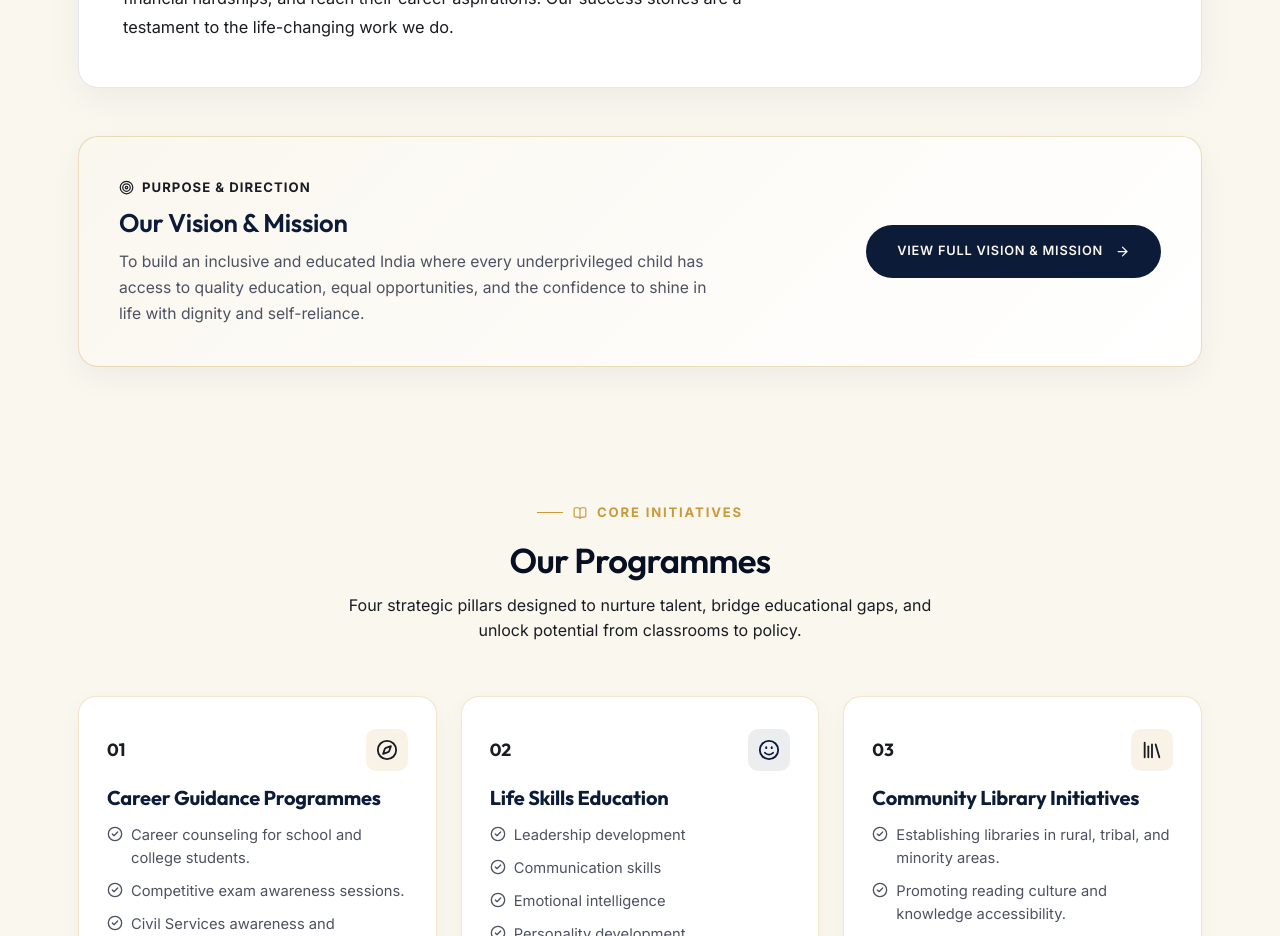
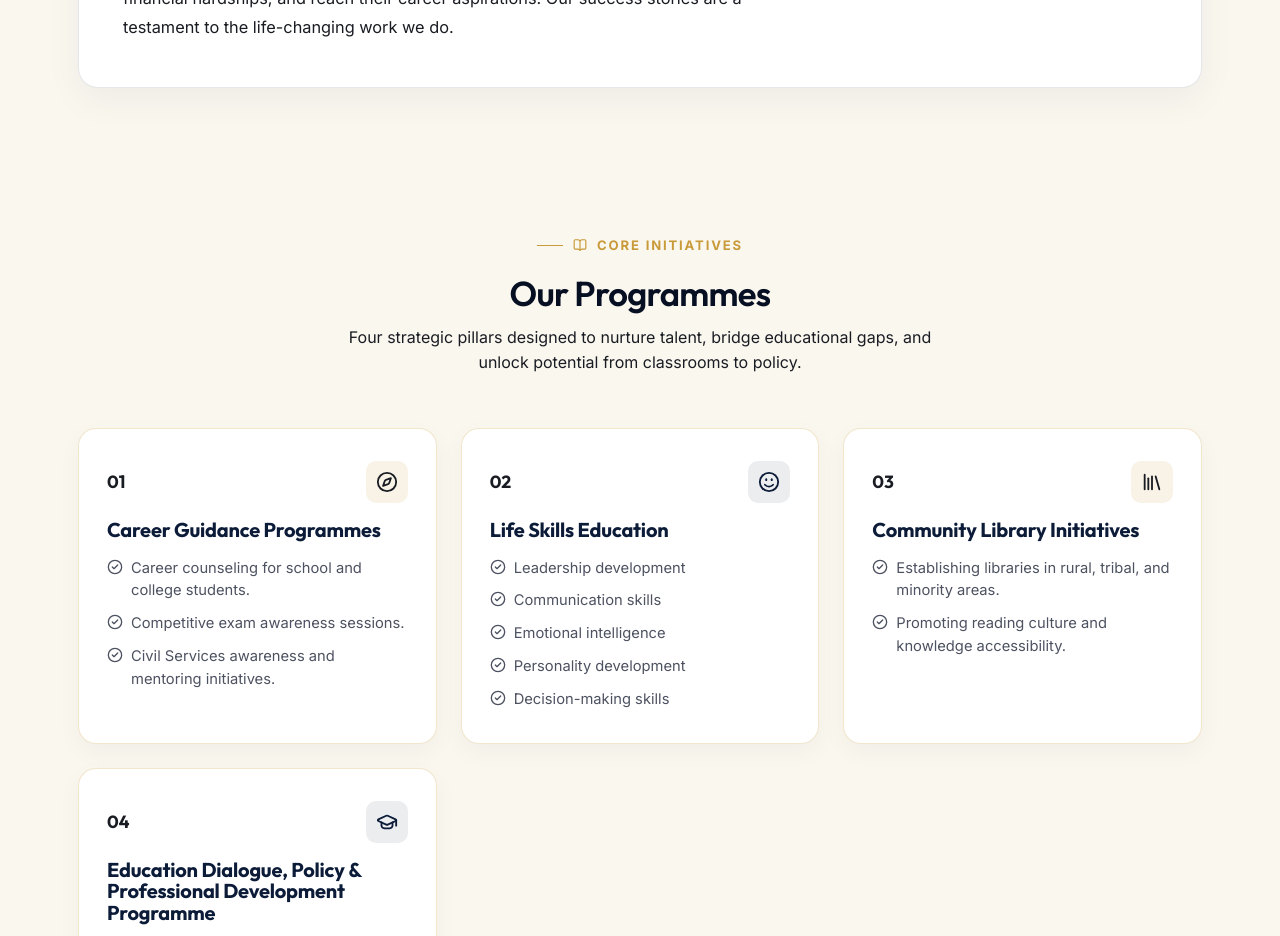
Before and after one commit to SAIKRISHNACHANDA/chamakfoundation.org, a Next.js app: page /about in a window 1280 px wide. Shown: the part 1660-2596 px from the top of the page. Built offline with nearby package versions, Linux system fonts and the light colour scheme.

Commit message:
fix: remove CTA band from programmes and remove Vision & Mission banner from about page

```diff
--- a/src/app/about/page.js
+++ b/src/app/about/page.js
@@ -137,42 +137,6 @@ export default function AboutPage() {
         </div>
       </section>
 
-      {/* 2. OUR VISION & MISSION LINK BANNER */}
-      <section className="section section--tight" style={{ paddingTop: 0, paddingBottom: "36px" }}>
-        <div className="container">
-          <div
-            style={{
-              background: "linear-gradient(135deg, #FAF7EF 0%, #FFFFFF 100%)",
-              border: "1px solid rgba(201,154,58,0.32)",
-              borderRadius: "20px",
-              padding: "clamp(28px, 3.8vw, 40px)",
-              display: "flex",
-              justifyContent: "space-between",
-              alignItems: "center",
-              flexWrap: "wrap",
-              gap: "24px",
-              boxShadow: "0 10px 30px rgba(11,27,56,0.05)",
-            }}
-          >
-            <div style={{ maxWidth: "680px" }}>
-              <div style={{ display: "inline-flex", alignItems: "center", gap: "8px", color: "var(--gold-700)", fontSize: "0.82rem", fontWeight: 700, textTransform: "uppercase", letterSpacing: "0.08em", marginBottom: "8px" }}>
-                <Target size={15} /> Purpose &amp; Direction
-              </div>
-              <h3 style={{ fontFamily: "var(--serif)", fontSize: "clamp(1.4rem, 2vw, 1.8rem)", color: "var(--navy-900)", margin: "0 0 10px", lineHeight: 1.3 }}>
-                Our Vision &amp; Mission
-              </h3>
-              <p style={{ color: "var(--ink-600)", fontSize: "0.98rem", lineHeight: 1.65, margin: 0 }}>
-                To build an inclusive and educated India where every underprivileged child has access to quality education, equal opportunities, and the confidence to shine in life with dignity and self-reliance.
-              </p>
-            </div>
-            <div>
-              <Link href="/vision-mission" className="btn btn-navy" style={{ whiteSpace: "nowrap" }}>
-                View Full Vision &amp; Mission <ArrowRight size={15} style={{ marginLeft: "4px" }} />
-              </Link>
-            </div>
-          </div>
-        </div>
-      </section>
 
       {/* 3. OUR PROGRAMMES SECTION */}
       <section className="section" id="programmes" style={{ scrollMarginTop: "90px" }}>
```
Also changed, not shown: src/app/programmes/page.js (+0 -13 lines), src/app/vision-mission/page.js (line endings or trailing spaces).
